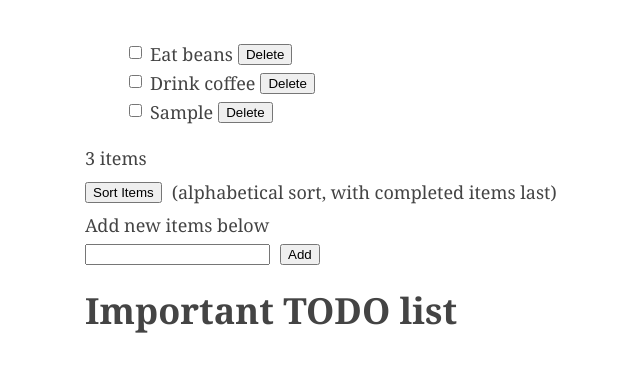
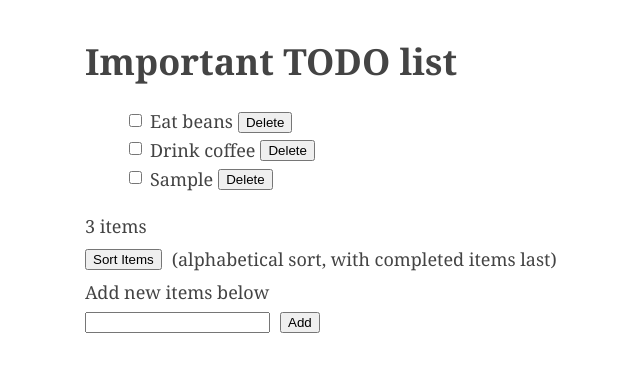
Before and after one commit to samuelwbaird/hair, a plain HTML site: page example_todo_list/index.html in a window 1280 px wide. Both pictures are taken after typing "Sample" into the empty fields and a click on the button "Add". Shown: the whole page, without its empty margins (230-870 px from the left). Drawn offline with Linux system fonts and the light colour scheme.

Commit message:
bug fix when context has multiple top level elements

```diff
--- a/example_todo_list/index.html
+++ b/example_todo_list/index.html
@@ -14,9 +14,9 @@
 	// this simple example broken into a model class and view functions
 	// in this example code the view is "aware" of the model, reads data from it and calls methods to update data or mutate the model
 	// but the model is not "aware" of the view, it has no direct references to the view
-	// the model "signals" to hair.js whenever model objects have been updated, to trigger re-render of watching components
+	// the model "signals" to hair-mini.js whenever model objects have been updated, to trigger re-render of watching components
 	import TodoModel from './js/model.js';
-	import app from './js/view.js';
+	import appView from './js/view.js';
 
 	// create the data model for the app
 	const model = new TodoModel('Important TODO list');
@@ -30,13 +30,20 @@
 
 	// -- render the app in place ---------------------------------
 	const parent = document.getElementById('app');
-	const context = hair.render(parent, model, app);
+	const context = hair.render(parent, model, appView);
 
-	// the app relies on the simple global watch/signal mechanism to re-render updates to the model
+	// the app relies on a simple global watch/signal mechanism to re-render updates to the model
 	// from this point the view will be re-rendered if the state objects signal they have changed (eg. through model update methods)
+	// we can also use the context object to update view for other arbitrary reasons (like to render a different model)
+	//
+	// hair.delay(1, () => {
+	// 	context.update(newModel);
+	// });
+	//
+	// context.dispose();
 
-	// we can also use the context object to update view for other reasons
 	// this is an artifical example using a timer (hair's shared central timer) to pretend new data has come in from the network
+	// triggering an update to the view outside of user interaction
 	hair.delay(10, () => {
 		model.addItem('Automated reminder: feed the cat');
 	});
--- a/hair.html.js
+++ b/hair.html.js
@@ -309,14 +309,13 @@ class RenderContext {
 		}
 
 		// track the intended order of elements as they are created or reused
-		if (parentOrder) {
-			this.parentOrder = parentOrder;
-		} else {
-			this.parentOrder = new Map();
-			// we need to start this component off in its current position
+		if (!parentOrder) {
+			parentOrder = new Map();
+			// we need to start this component off in its current position of its first element
 			for (const attachment of this.attachments) {
 				if ((attachment instanceof ElementAttachment) && (attachment.element.parentElement == this.parentDOMElement)) {
-					this.parentOrder.set(this.parentDOMElement, attachment.element);
+					parentOrder.set(this.parentDOMElement, attachment.element);
+					break;
 				}
 			}
 		}
@@ -326,7 +325,7 @@ class RenderContext {
 		this.updateIsRequested = false;
 
 		// begin middle and end of render
-		const renderPhase = new RenderPhase(this, this.parentOrder);
+		const renderPhase = new RenderPhase(this, parentOrder);
 		this.#apply(this.parentDOMElement, state, this.component, renderPhase);
 		this.commit(renderPhase);
 
```
